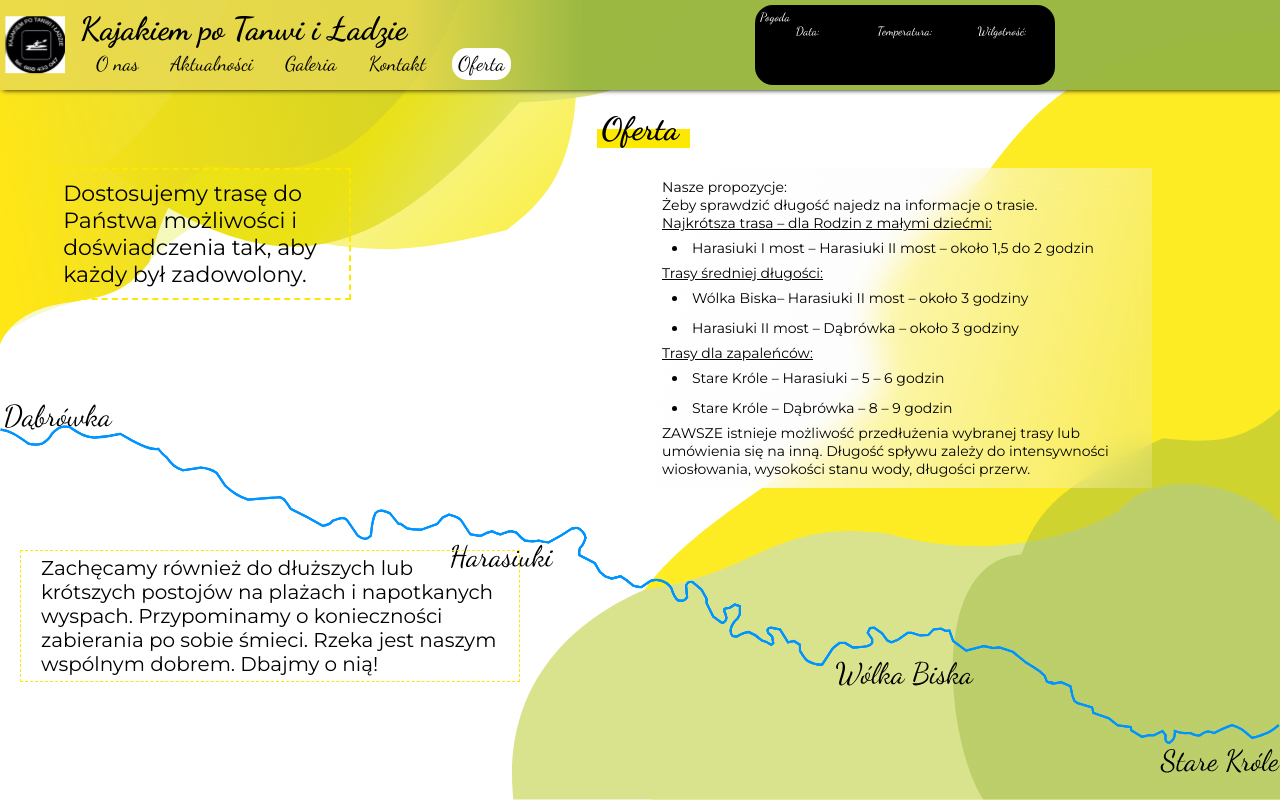
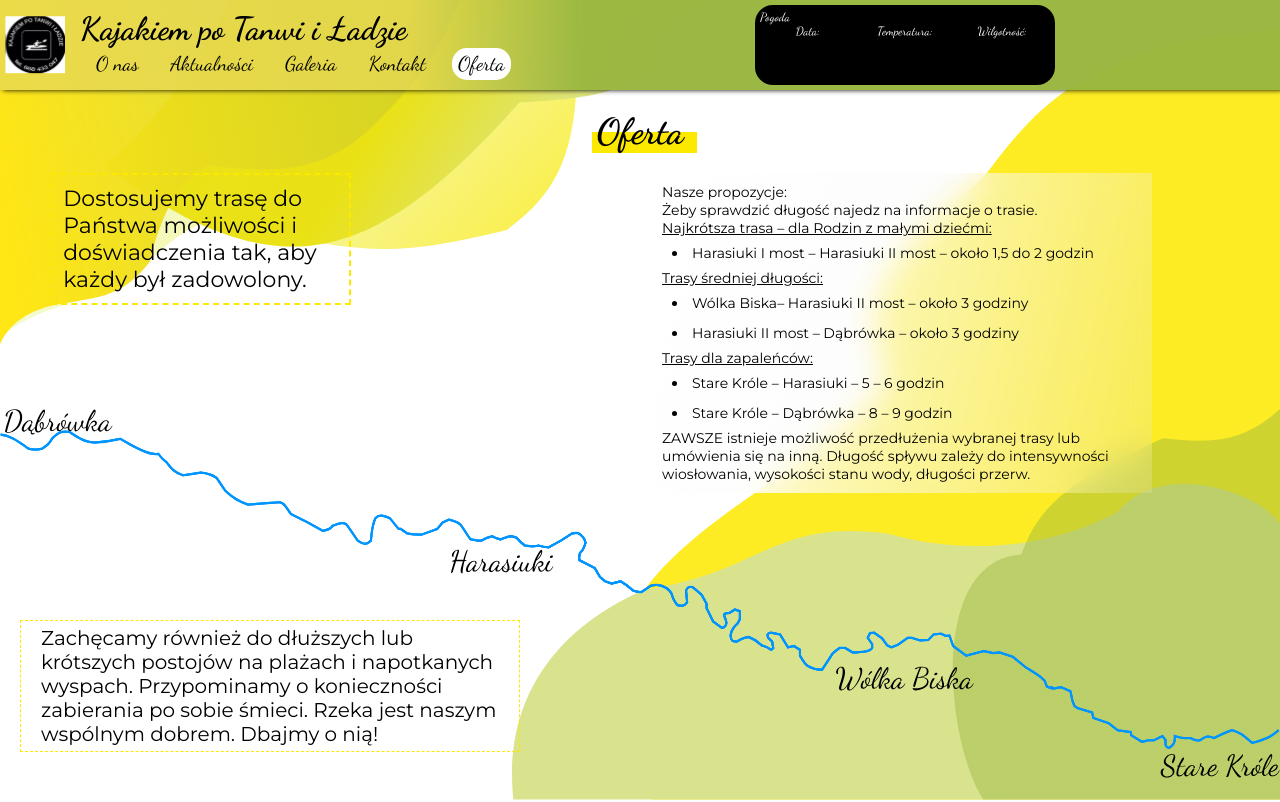
Before and after one commit to m-piekut/kajaki, a React (Create React App) app: page /oferta in a window 1280 px wide. Shown: the top 802 px of the page. Built offline with nearby package versions, Linux system fonts and the light colour scheme; no server answers.

Commit message:
page title font

```diff
--- a/src/css/large.css
+++ b/src/css/large.css
@@ -69,7 +69,7 @@
     padding: 5px 20px;
     margin-left: 20px;
     font-size: 2rem;
-    top: 550px;
+    top: 620px;
     width: 500px;
   }
   .offer__price {
--- a/src/css/medium.css
+++ b/src/css/medium.css
@@ -1,6 +1,6 @@
 @media only screen and (min-width: 768px) {
   .pageTitle {
-    font-size: 3.2rem;
+    font-size: 3.6rem;
   }
   .header {
     background: linear-gradient(90deg, rgba(230, 215, 89, 0.73) 31.77%, rgba(153, 183, 64, 0.98) 45.68%);
--- a/src/css/style.css
+++ b/src/css/style.css
@@ -548,7 +548,7 @@ html {
   position: relative;
   z-index: 0;
   height: auto;
-  width: 100vw;
+  width: 100%;
   margin: 10px auto;
 }
 
--- a/src/sass/large.scss
+++ b/src/sass/large.scss
@@ -82,7 +82,7 @@
             padding: 5px 20px;
             margin-left: 20px;
             font-size: 2rem;
-            top: 550px;
+            top: 620px;
             width:500px;
 
       }
--- a/src/sass/medium.scss
+++ b/src/sass/medium.scss
@@ -1,6 +1,6 @@
 @media only screen and (min-width: 768px) {
     .pageTitle{
-        font-size: 3.2rem;
+        font-size: 3.6rem;
     }
     .header{
 
--- a/src/sass/style.scss
+++ b/src/sass/style.scss
@@ -593,7 +593,7 @@ html {
         position: relative;
         z-index: 0;
         height: auto;
-        width: 100vw;
+        width: 100%;
         margin: 10px auto;
     }
     &__routesOptions{
```
Also changed, not shown: 1 other file (tests, documents, lock files or other folders).
